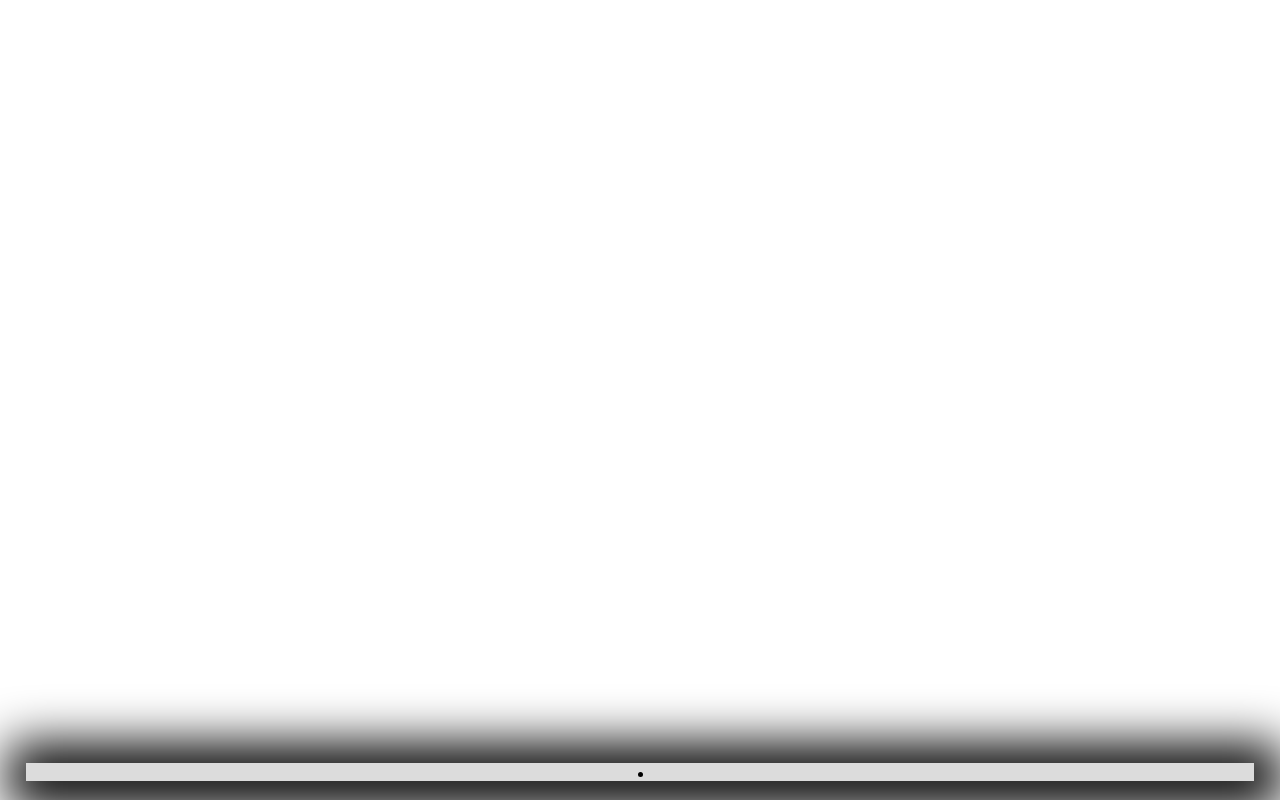
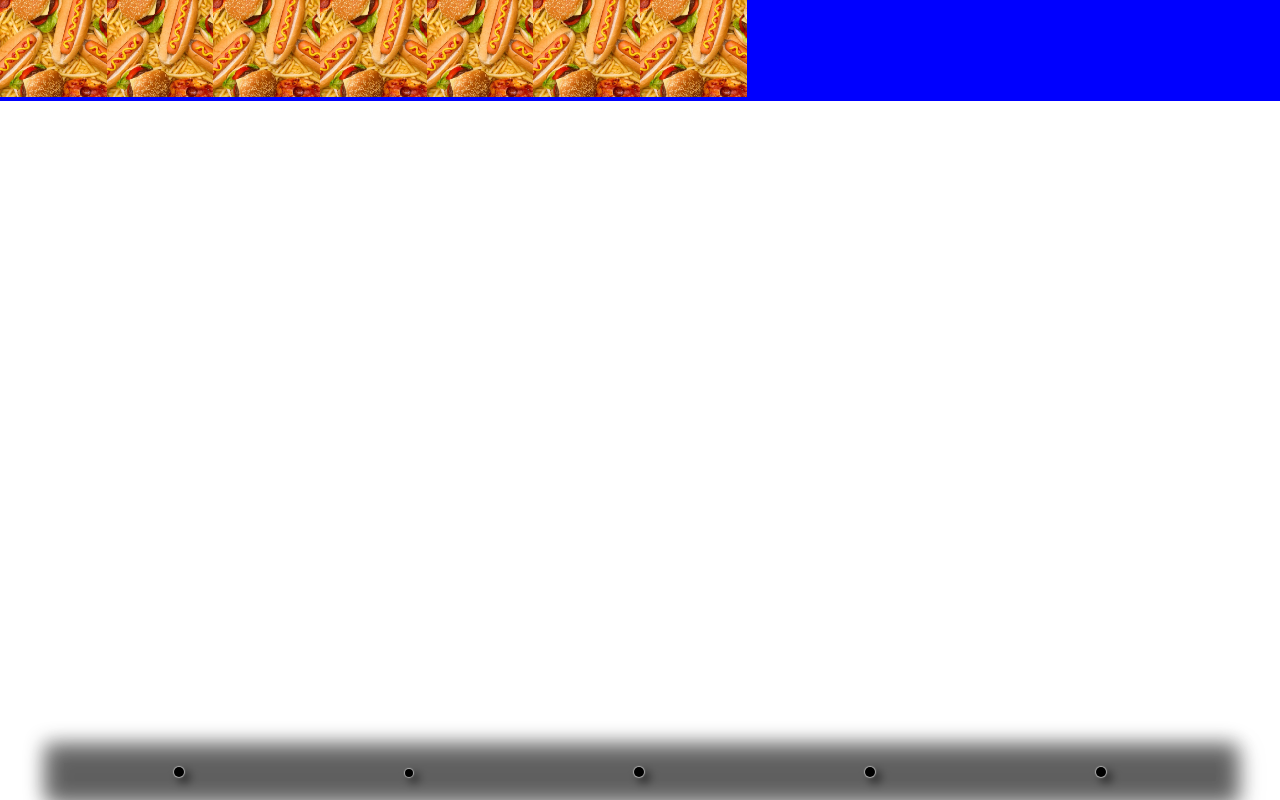
Before and after one commit to fadiKaba/asana, a website: page search.html in a window 1280 px wide. Drawn offline with Linux system fonts and the light colour scheme.

Commit message:
grid problem

```diff
--- a/search.html
+++ b/search.html
@@ -9,13 +9,23 @@
 </head>
 <body>
 
+    <div id="search-page-container">
+        <div id="search-page-inner-container">
+
+        </div>
+    </div>
 
     <footer>
         <div>
             <div class="inner-footer">
                 <a href="#"><span class="dot"></span></a>
+                <a href="#"><span class="dot dot-small"></span></a>
+                <a href="#"><span class="dot"></span></a>
+                <a href="#"><span class="dot"></span></a>
+                <a href="#"><span class="dot"></span></a>
             </div>
         </div>
     </footer>
+    <script src="src/js/main.js"></script>
 </body>
 </html>
--- /dev/null
+++ b/src/js/main.js
@@ -0,0 +1,33 @@
+
+// Search page
+
+let container =  document.querySelector('#search-page-container');
+let innContainer = document.querySelector('#search-page-inner-container');
+
+let data = [
+    {id: 1, url: '/src/imgs/food.jpg'},
+    {id: 2, url: '/src/imgs/food.jpg'},
+    {id: 3, url: '/src/imgs/food.jpg'},
+    {id: 4, url: '/src/imgs/food.jpg'},
+    {id: 5, url: '/src/imgs/food.jpg'},
+    {id: 6, url: '/src/imgs/food.jpg'},
+    {id: 7, url: '/src/imgs/food.jpg'}
+];
+
+let nums = [1, 2, 3];
+
+let randomNumber = function (arr){
+   if(Math.floor(Math.random() * nums.length) == 2){
+       return 'ran';
+   }
+   return '';
+}
+
+data.forEach(element => {
+    innContainer.innerHTML +=
+    `
+    <div calss="${randomNumber(nums)}">
+       <img class="search-img"  src="${element.url}">
+    </div>
+    `
+});
--- /dev/null
+++ b/src/scss/_colors.scss
@@ -0,0 +1,2 @@
+
+$trans-black: rgba(0, 0, 0, 0.452);
--- a/src/scss/_footer.scss
+++ b/src/scss/_footer.scss
@@ -3,28 +3,31 @@ footer{
     width: 100%;
     bottom: 0;
     height: 7%;
+    align-items: center;
     display: grid;
-
-   // background-color:#4d4d4dc7;
-   // box-shadow: 5px 4px 50px 23px #4D4D4D;
-   // background-image: linear-gradient(to top, rgba(0, 0, 0, 0.589), rgba(0, 0, 0, 0.747), rgba(0, 0, 0, 0.589));
-    align-items: center;
+    align-content:center ;
 
 
     .inner-footer{
         text-align: center;
-        // background-color:#000000c7;
-  box-shadow: 5px 4px 50px 23px #000000;
-        background: rgba(0, 0, 0, 0.137);
-//background: radial-gradient(circle, rgba(0,0,0,0.7906512946975666) 0%, rgba(0,0,0,0.8354692218684349) 35%, rgba(0,0,0,0.7234244039412641) 100%);
-        margin: 0 2%;
+        margin: 0 5%;
+        background-color: $trans-black;
+        box-shadow: 0 0 20px 20px $trans-black;
+        filter: drop-shadow(5px 5px 5px rgba(0, 0, 0, 0.712));
+        display: flex;
+        justify-content: space-around;
         .dot{
-            width: 5px;
-            height: 5px;
+            width: 10px;
+            height: 10px;
             border-radius: 50px;
             background-color: #000;
             display: inline-block;
-           // display: inline-block;
+            box-shadow: 0 0 1px 1px rgb(170, 170, 170);
+
+           }
+           .dot-small{
+               width: 8px;
+               height: 8px;
            }
         }
     }
--- /dev/null
+++ b/src/scss/_search.scss
@@ -0,0 +1,19 @@
+#search-page-container{
+   #search-page-inner-container{
+       background-color: blue;
+       display: grid;
+       grid-template-columns: repeat(auto-fill, minmax(100px, 1fr));
+
+       div{
+
+         .search-img{
+           width: 100%;
+       }
+       }
+       .ran {
+        grid-column-end: span 2;
+        width: 400px;
+    }
+
+   }
+}
--- a/src/scss/main.scss
+++ b/src/scss/main.scss
@@ -1,11 +1,8 @@
+@import 'colors';
+@import 'search';
 @import 'footer';
 
 html, body{
     margin: 0;
     padding: 0;
 }
-
-h1{
-    color: red;
-    background-color: green;
-}
```
Also changed, not shown: src/css/main.css, src/icos/loupe.png (added), src/imgs/food.jpg (added), 1 other file.
